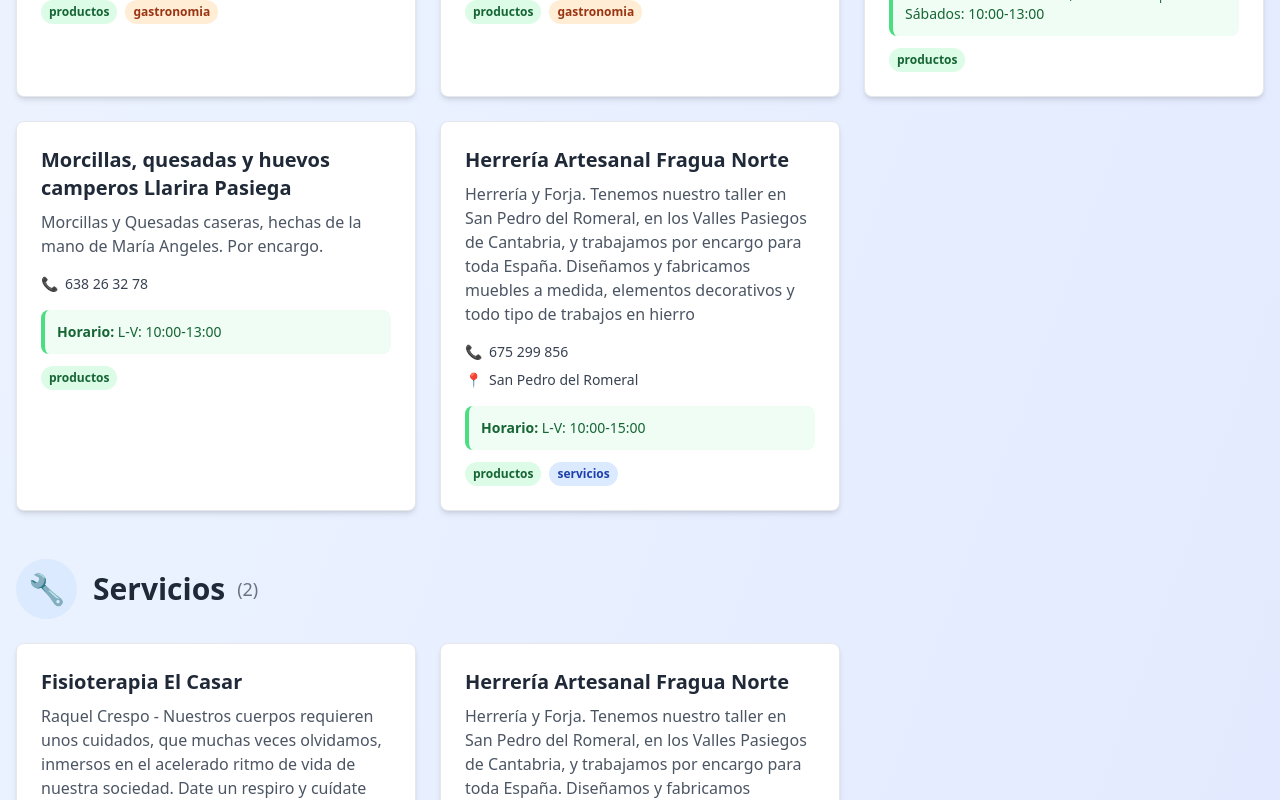
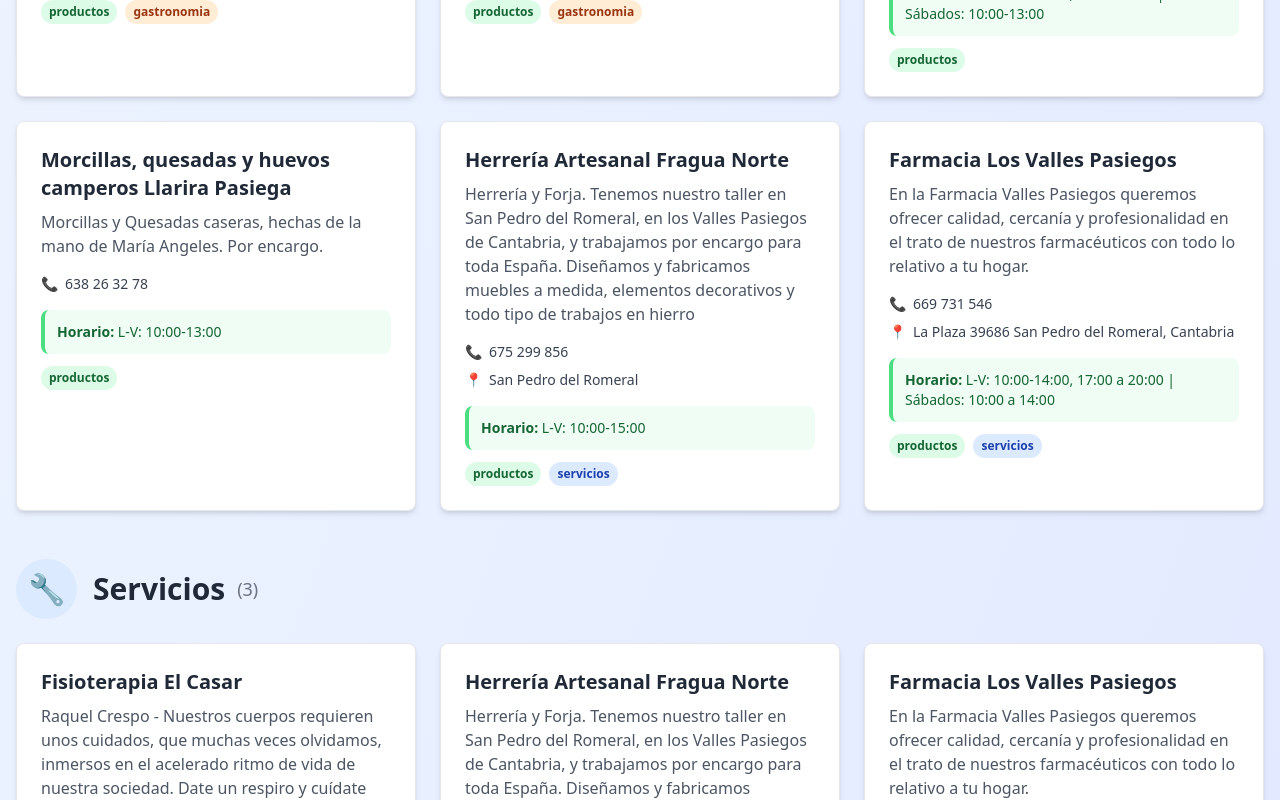
Before and after one commit to CherryRey/portal-turistico-pueblo, a React (Create React App) app: page / in a window 1280 px wide. Shown: the part 1300-2100 px from the top of the page. Built offline with nearby package versions, Linux system fonts and the light colour scheme.

Commit message:
Añadiendo negocio.

```diff
--- a/src/data/businesses.ts
+++ b/src/data/businesses.ts
@@ -82,6 +82,17 @@ export const businesses: Business[] = [
       address: 'San Pedro del Romeral'
     },
     schedule: 'L-V: 10:00-15:00'
+  },
+     {
+    id: '8',
+    name: 'Farmacia Los Valles Pasiegos',
+    description: 'En la Farmacia Valles Pasiegos queremos ofrecer calidad, cercanía y profesionalidad en el trato de nuestros farmacéuticos con todo lo relativo a tu hogar. ',
+    categories: ['productos', 'servicios'],
+    contact: {
+      phone: '669 731 546 ',
+      address: 'La Plaza 39686 San Pedro del Romeral, Cantabria'
+    },
+    schedule: 'L-V: 10:00-14:00, 17:00 a 20:00 | Sábados: 10:00 a 14:00'
   }
 ];
 
```
